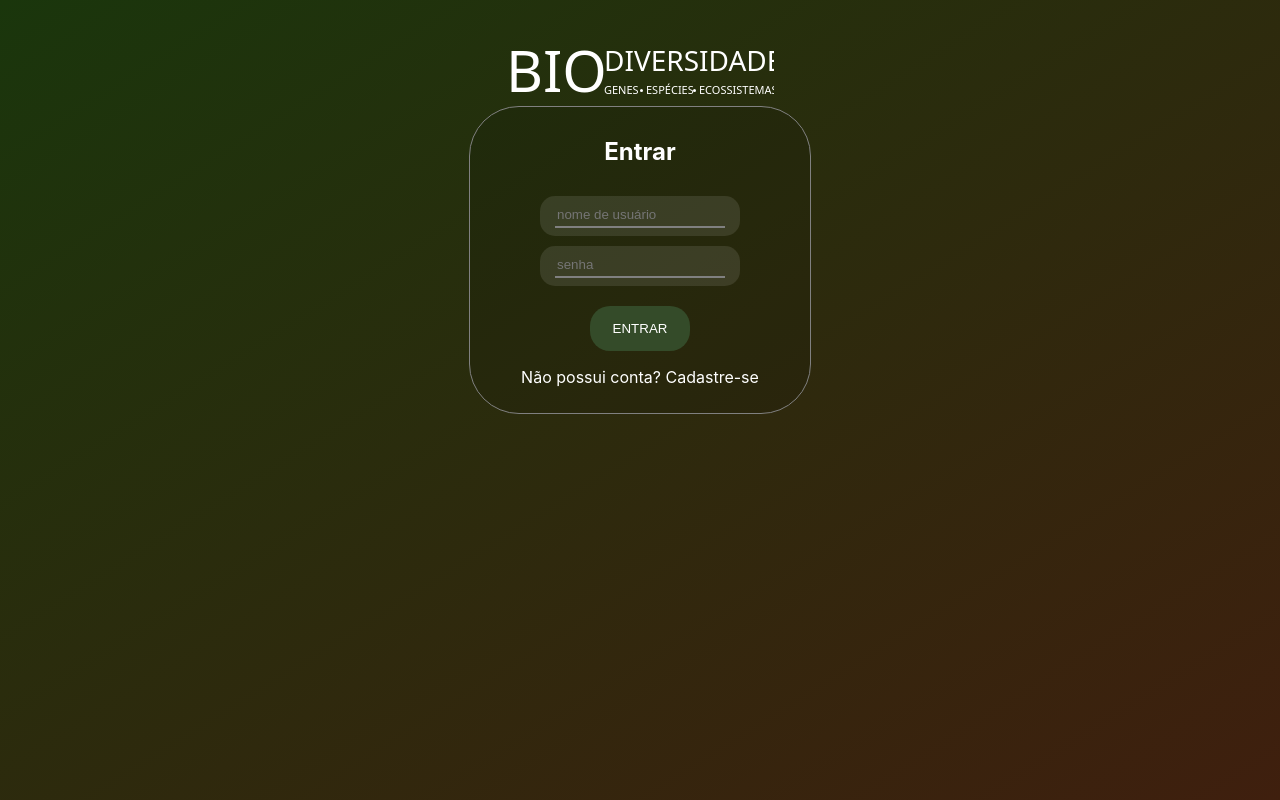
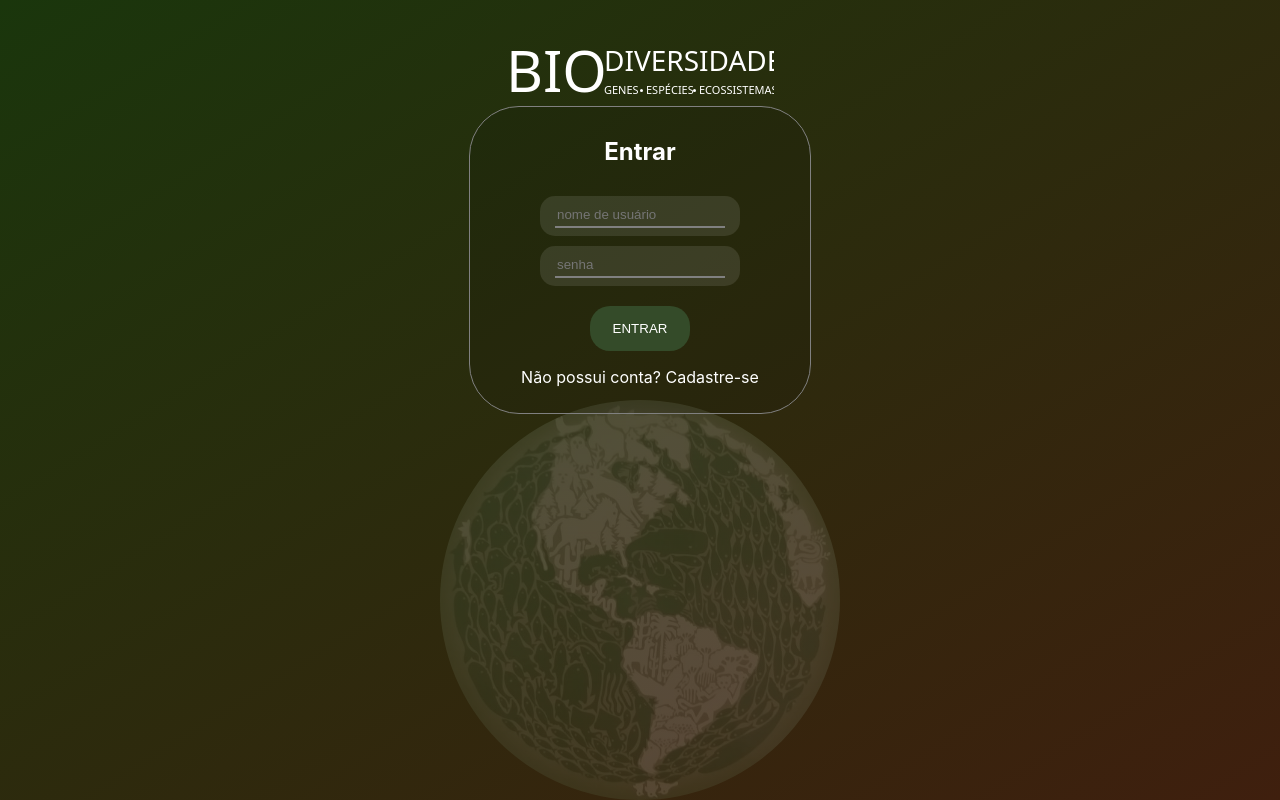
Before and after one commit to chap0lin/biodiversidade, a React (Create React App) app: page / in a window 1280 px wide. Shown: the top 800 px of the page. Built offline with nearby package versions, Linux system fonts and the light colour scheme.

Commit message:
Fundo + rotas resolvida

```diff
--- a/src/components/background/index.js
+++ b/src/components/background/index.js
@@ -1,10 +1,14 @@
 import React from 'react'
-
+import fundo from './fundo.png'
 import './styles.css'
 const Background = function(props){
     return (
         <div className="mainDiv">
-            {props.children}
+            <img src={fundo} alt="" id="globo-fundo"/>
+            <div class="containerDiv">
+                {props.children}
+            </div>
+
         </div>
     )
 }
--- a/src/components/background/styles.css
+++ b/src/components/background/styles.css
@@ -5,4 +5,18 @@
     flex-direction: column;
     align-items: center;
     flex:1;
+    z-index: 1;
 }
+.containerDiv{
+    z-index: 2;
+}
+
+#globo-fundo{
+    position: absolute;
+    z-index: 0 ;
+    bottom: 0   ;
+    width: 50vh;
+    height: 50vh;
+    border-radius: 50%;
+    opacity: 0.2;
+}
--- a/src/routes.js
+++ b/src/routes.js
@@ -1,5 +1,5 @@
 import React from 'react'
-import { BrowserRouter, Route } from 'react-router-dom'
+import { BrowserRouter, Redirect, Route } from 'react-router-dom'
 
 import Login from './pages/Login'
 import Title from './pages/Title'
@@ -15,7 +15,7 @@ function Routes(){
             <Route path="/room" component={Room} />
             <Route path="/game" component={Game} />
             <Route path="/training" component={Training} />
-            <Route path="*" component={Login} />
+            <Route render={()=> <Redirect to={{pathname:"/"}} />}/>
         </BrowserRouter>
     )
 }
```
Also changed, not shown: src/components/background/fundo.png (added).
